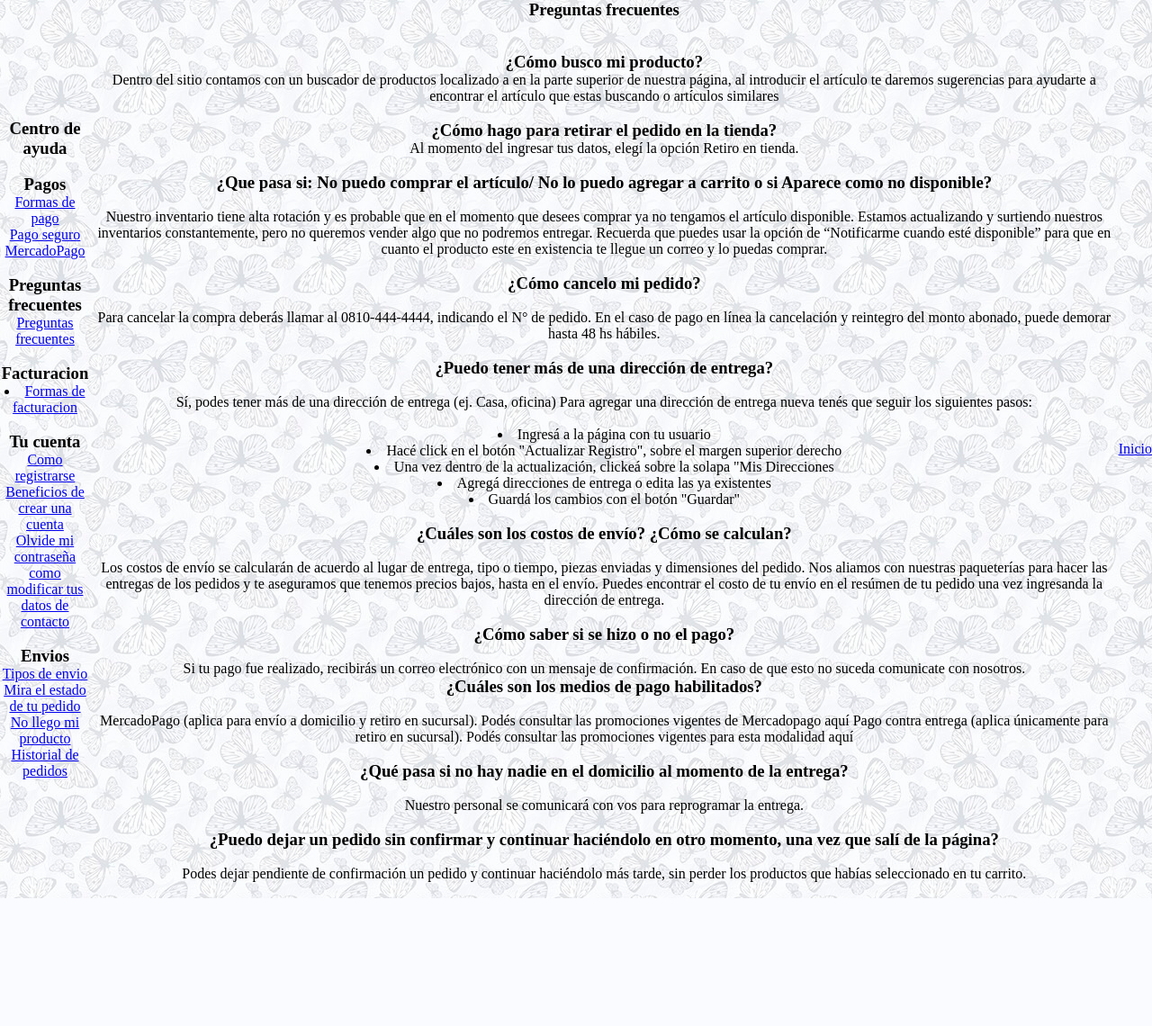
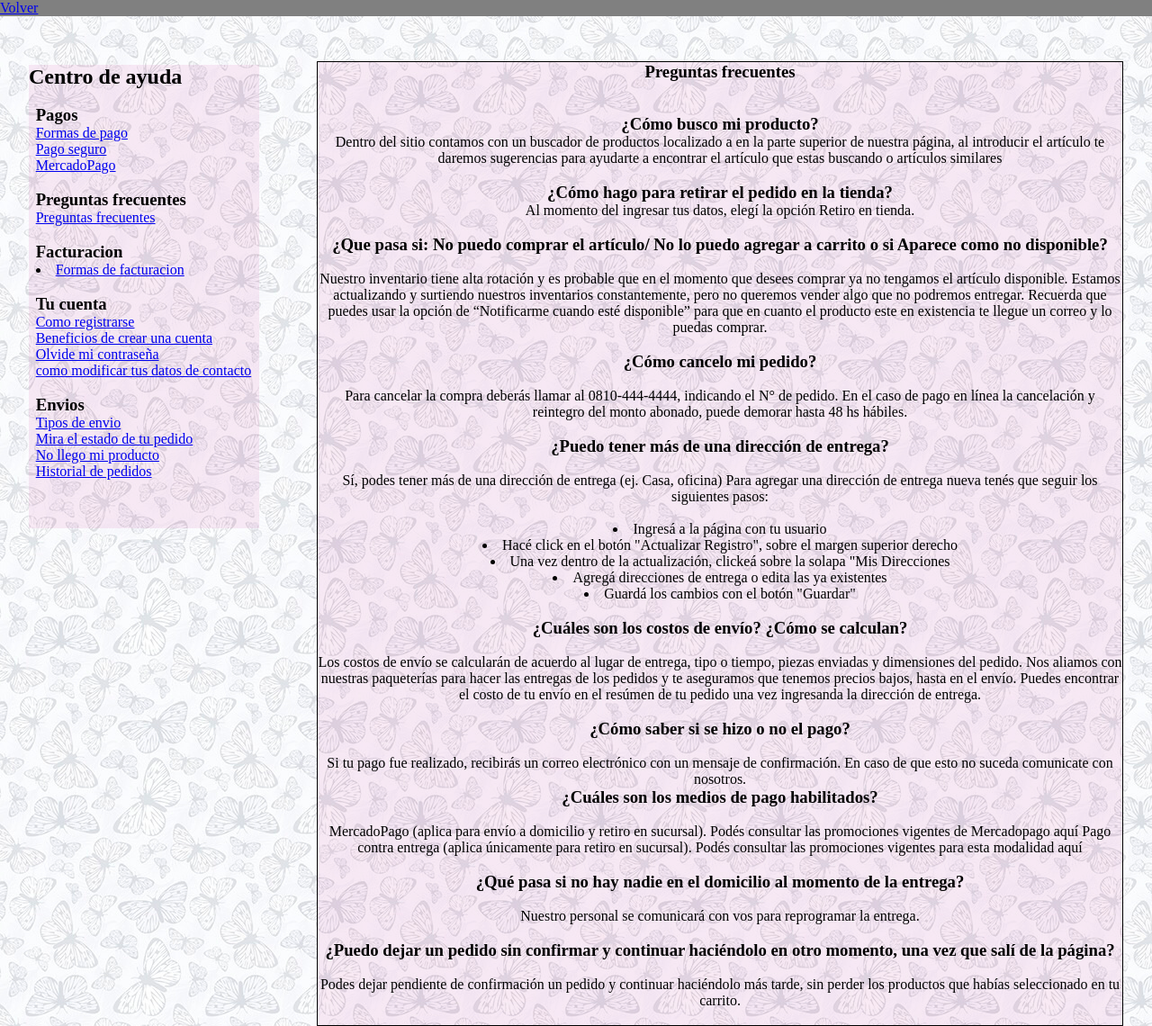
Before and after one commit to sebamoccagatta/proyecto-readme-, a PHP site: page /faq.html in a window 1280 px wide. Shown: the whole page at 90% size. Before the commit the page ends 998 px from the top, so only its background shows below. Run offline with PHP 8.4, Linux system fonts and the light colour scheme.

Commit message:
preguntas frecuentes actualizado

```diff
--- a/css/stilos-faq.css
+++ b/css/stilos-faq.css
@@ -5,11 +5,30 @@
 }
 body{
 background-image: url(../imagenes/fondo_milu.jpg);
-
 }
 section{
-text-align: center;
 display: flex;
 flex-direction:row-reverse;
 align-items:center;
 }
+.preguntas{
+  text-align: center;
+  width: 70%;
+  border: solid black 1px;
+  margin-top: 50px;
+  background-color: rgba(207, 57, 160, 0.1);
+}
+.Centro{
+  width: 20%;
+  margin-bottom: 500px;
+  background-color: rgba(207, 57, 160, 0.1);
+}
+.contenedorcentro{
+  width: 94%;
+}
+ul li{
+  list-style: none;
+}
+nav{
+  background-color: grey;
+}
--- a/faq.html
+++ b/faq.html
@@ -6,11 +6,13 @@
     <title>Preguntas frecuentes</title>
   </head>
   <body>
+    <nav>
+      <a href="index.html">Volver</a>
+
+    </nav>
     <div class="contenedor">
       <section class="faq">
-    <a href="index.html">Inicio</a>
       <article class="preguntas">
-
     <h1>Preguntas frecuentes</h1>
     <br>
     <br>
@@ -66,9 +68,10 @@
       <p>Podes dejar pendiente de confirmación un pedido y continuar haciéndolo más tarde, sin perder los productos que habías seleccionado en tu carrito.</p>
       <br>
     </article>
-    <article class="Centro de ayuda">
-      <h1>Centro de ayuda</h1>
+    <article class="Centro">
+      <h2>Centro de ayuda</h2>
       <br>
+      <div class="contenedorcentro">
       <h3>Pagos</h3>
       <ul>
       <li><a href="#">Formas de pago</a></li>
@@ -97,7 +100,11 @@
       <li><a href="#">Mira el estado de tu pedido</a></li>
       <li><a href="#">No llego mi producto</a></li>
       <li><a href="#">Historial de pedidos</a></li>
+      <br>
+      <br>
+      <br>
       </ul>
+        </div>
       </article>
     </section>
     </div>
```
